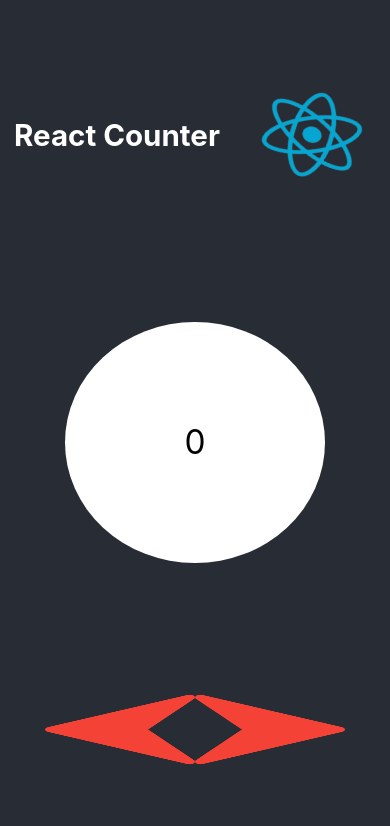
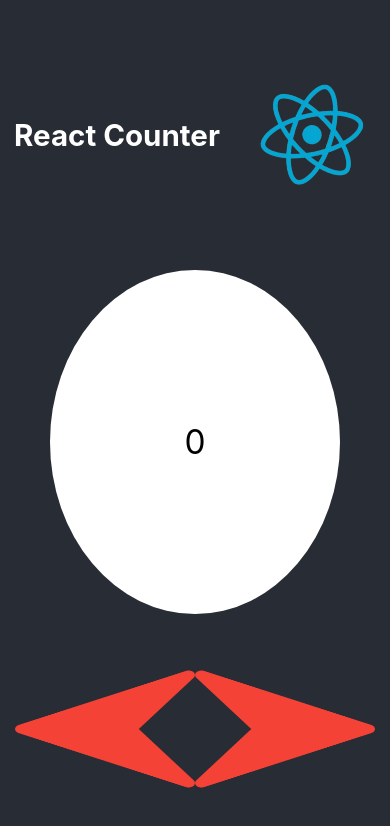
Before and after one commit to GustavoHenriqueSchmitz/React-Counter, a React (Create React App) app: page / in a window 390 px wide. Shown: the top 826 px of the page. Built offline with nearby package versions, Linux system fonts and the light colour scheme.

Commit message:
responsivity

```diff
--- a/src/components/Counter.module.css
+++ b/src/components/Counter.module.css
@@ -9,9 +9,7 @@
 
 .arrows {
   height: 50%;
-  width: 55%;
-  min-width: 150px;
-  min-height: 70px;
+  width: 75%;
   cursor: pointer;
 }
 
@@ -25,7 +23,7 @@
   margin: 0 8%;
   height: 70%;
   width: 60%;
-  min-width: 260px;
+  min-width: 360px;
   border-radius: 80%;
 }
 
@@ -33,16 +31,42 @@
 
   #counter {
     grid-template-columns: 1fr;
-    grid-template-rows: 60% 1fr;
+    grid-template-rows: 60% 40%;
   }
 
   #arrowsContainer {
     display: grid;
+    height: 100%;
     grid-template-columns: 1fr 1fr;
     place-items: center;
-    }
+  }
 
-    #counterArea {
-      margin: 0;
-    }
+  #counterArea {
+    margin: 0;
+    width: 25%;
+    height: 100%;
+    width: 40%;
+    min-height: 300px;
+    min-width: 360px;
+  }
+
+  .arrows {
+    height: 75%;
+    width: 25%;
+    min-width: 250px;
+    min-height: 90px;
+  }
 }
+
+@media (max-width: 590px) {
+  #counterArea {
+    min-height: 220px;
+    min-width: 290px;
+  }
+
+  .arrows {
+    height: 55%;
+    width: 10%;
+    min-width: 180px;
+  }
+}
--- a/src/components/Header.module.css
+++ b/src/components/Header.module.css
@@ -5,6 +5,17 @@ header {
   place-items: center;
   grid-template-columns: 60% 40%;
   height: 32%;
+}
+
+h1 {
+  font-size: calc(10px + 5vmin);
+}
+
+#reactIcon {
+  height: 75%;
+  width: 35%;
+  min-height: 170px;
+  min-width: 210px;
 }
 
 @media (prefers-reduced-motion: no-preference) {
@@ -23,17 +34,6 @@ header {
     }
 }
 
-h1 {
-    font-size: calc(10px + 5vmin);
-}
-
-#reactIcon {
-    height: 75%;
-    width: 35%;
-    min-height: 80px;
-    min-width: 100px;
-}
-
 @media (max-width: 1100px) {
 
   #reactIcon {
@@ -41,3 +41,17 @@ h1 {
     width: 24%;
   }
 }
+
+@media (max-width: 750px) {
+  #reactIcon {
+    min-height: 130px;
+    min-width: 160px;
+  }
+}
+
+@media (max-width: 590px) {
+  #reactIcon {
+    min-height: 90px;
+    min-width: 120px;
+  }
+}
```
